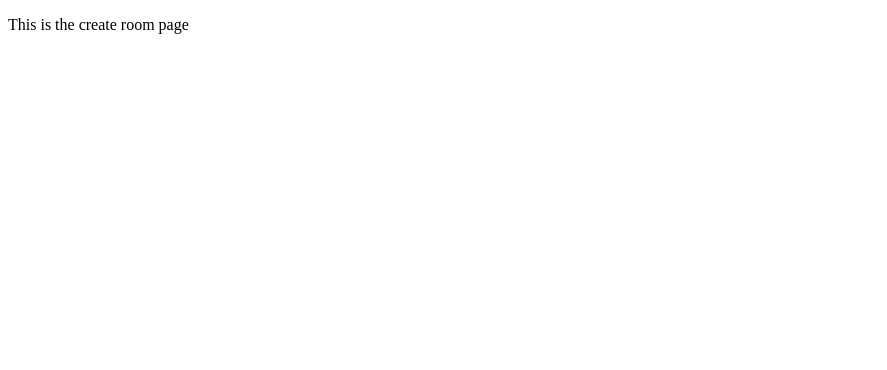
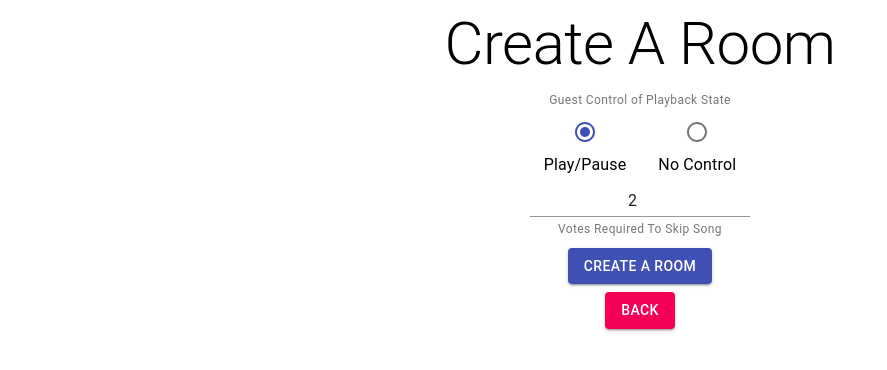
Before and after one commit to jasonflorentino/houseParty, a React app in the folder music_controller/frontend/: page /create in a window 1280 px wide. Shown: the top 370 px of the page, without its empty margins (0-887 px from the left). Built offline with nearby package versions, Linux system fonts and the light colour scheme; the HTML template or start-up script is replaced by a standard one.

Commit message:
✅ Finished Ep. 6

```diff
--- a/music_controller/frontend/src/components/CreateRoomPage.js
+++ b/music_controller/frontend/src/components/CreateRoomPage.js
@@ -1,11 +1,121 @@
 import React, { Component } from "react";
+import Button from "@material-ui/core/Button";
+import Grid from "@material-ui/core/Grid";
+import Typography from "@material-ui/core/Typography";
+import TextField from "@material-ui/core/TextField";
+import FormHelperText from "@material-ui/core/FormHelperText";
+import FormControl from "@material-ui/core/FormControl";
+import FormControlLabel from "@material-ui/core/FormControlLabel";
+import Radio from "@material-ui/core/Radio";
+import RadioGroup from "@material-ui/core/RadioGroup";
+import { Link } from "react-router-dom";
 
 export default class CreateRoomPage extends Component {
+  defaultVotes = 2;
+
   constructor(props) {
-      super(props);
-  };
+			super(props);
+			this.state = {
+				guestCanPause: true,
+				votesToSkip: this.defaultVotes,
+			};
+
+			this.handleVotesChange = this.handleVotesChange.bind(this);
+			this.handleGuestCanPauseChange = this.handleGuestCanPauseChange.bind(this);
+			this.handleRoomButtonPressed = this.handleRoomButtonPressed.bind(this);
+	};
+
+	handleVotesChange(e) {
+		this.setState({
+			votesToSkip: e.target.value,
+		});
+	};
+
+	handleGuestCanPauseChange(e) {
+		this.setState({
+			guestCanPause: e.target.value === "true" ? true : false,
+		});
+	};
+
+	handleRoomButtonPressed() {
+		const requestOptions = {
+			method: 'POST',
+			headers: {'Content-Type': 'application/json'},
+			body: JSON.stringify({
+				votes_to_skip: this.state.votesToSkip,
+				guest_can_pause: this.state.guestCanPause
+			}),
+		};
+		fetch("/api/create", requestOptions)
+			.then((response) => response.json())
+			.then((data) => console.log(data));
+	};
 
   render() {
-      return <p>This is the create room page</p>;
+      return (
+      <Grid container spacing={1}>
+        <Grid item xs={12} align="center">
+          <Typography component="h4" variant="h2">
+            Create A Room
+          </Typography>
+        </Grid>
+        <Grid item xs={12} align="center">
+          <FormControl component="fieldset">
+            <FormHelperText>
+              <div align="center">Guest Control of Playback State</div>
+            </FormHelperText>
+            <RadioGroup
+							row
+							defaultValue="true"
+							onChange={this.handleGuestCanPauseChange}
+						>
+              <FormControlLabel
+                value="true"
+                control={<Radio color="primary" />}
+                label="Play/Pause"
+                labelPlacement="bottom"
+              />
+              <FormControlLabel
+                value="false"
+                control={<Radio color="secondary" />}
+                label="No Control"
+                labelPlacement="bottom"
+              />
+            </RadioGroup>
+          </FormControl>
+        </Grid>
+        <Grid item xs={12} align="center">
+          <FormControl>
+            <TextField
+              required={true}
+							type="number"
+							onChange={this.handleVotesChange}
+              defaultValue={this.defaultVotes}
+              inputProps={{
+                min: 1,
+                style: { textAlign: "center" },
+              }}
+            />
+            <FormHelperText>
+              <div align="center">Votes Required To Skip Song</div>
+            </FormHelperText>
+          </FormControl>
+        </Grid>
+				<Grid item xs={12} align="center">
+					<Button
+						color="primary"
+						variant="contained"
+						onClick={this.handleRoomButtonPressed}
+					>
+						Create A Room
+					</Button>
+				</Grid>
+				<Grid item xs={12} align="center">
+					<Button color="secondary" variant="contained" to="/" component={Link}>
+						Back
+					</Button>
+				</Grid>
+      </Grid>
+      );
   };
 };
```
